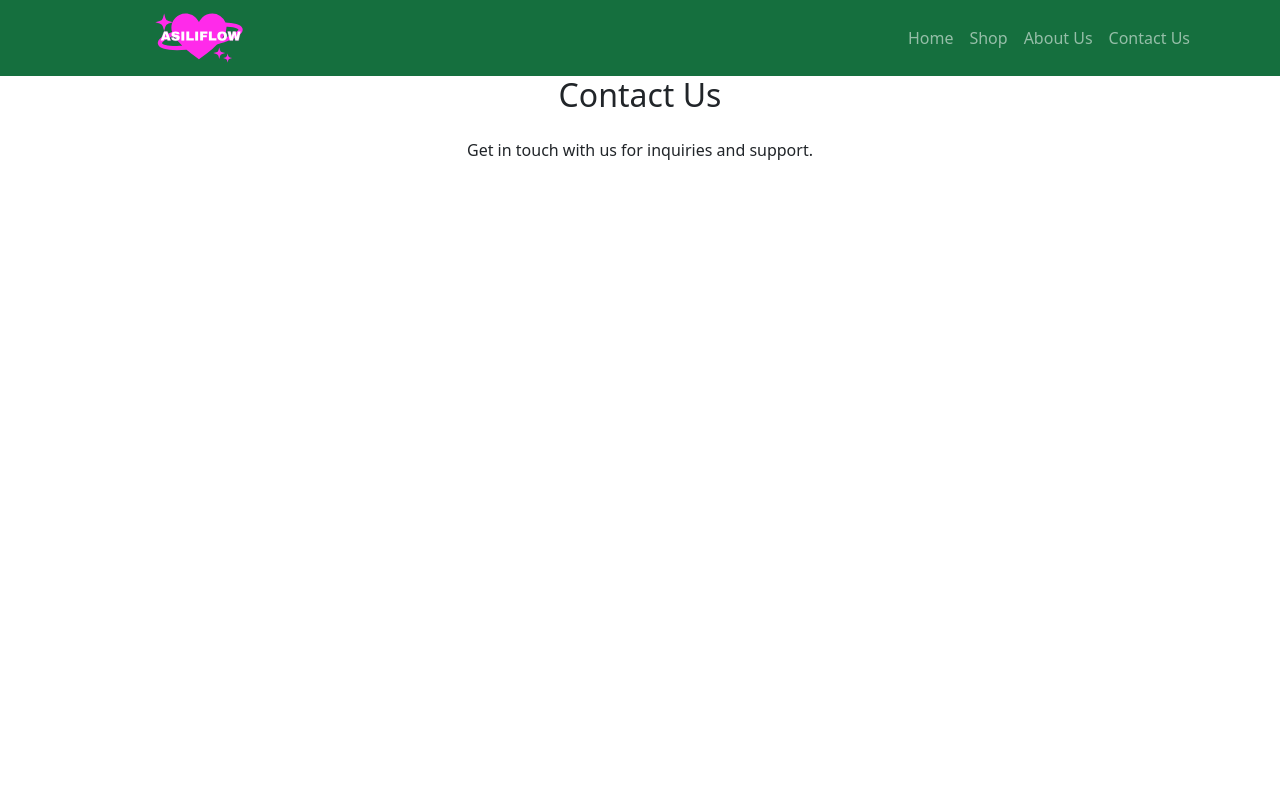
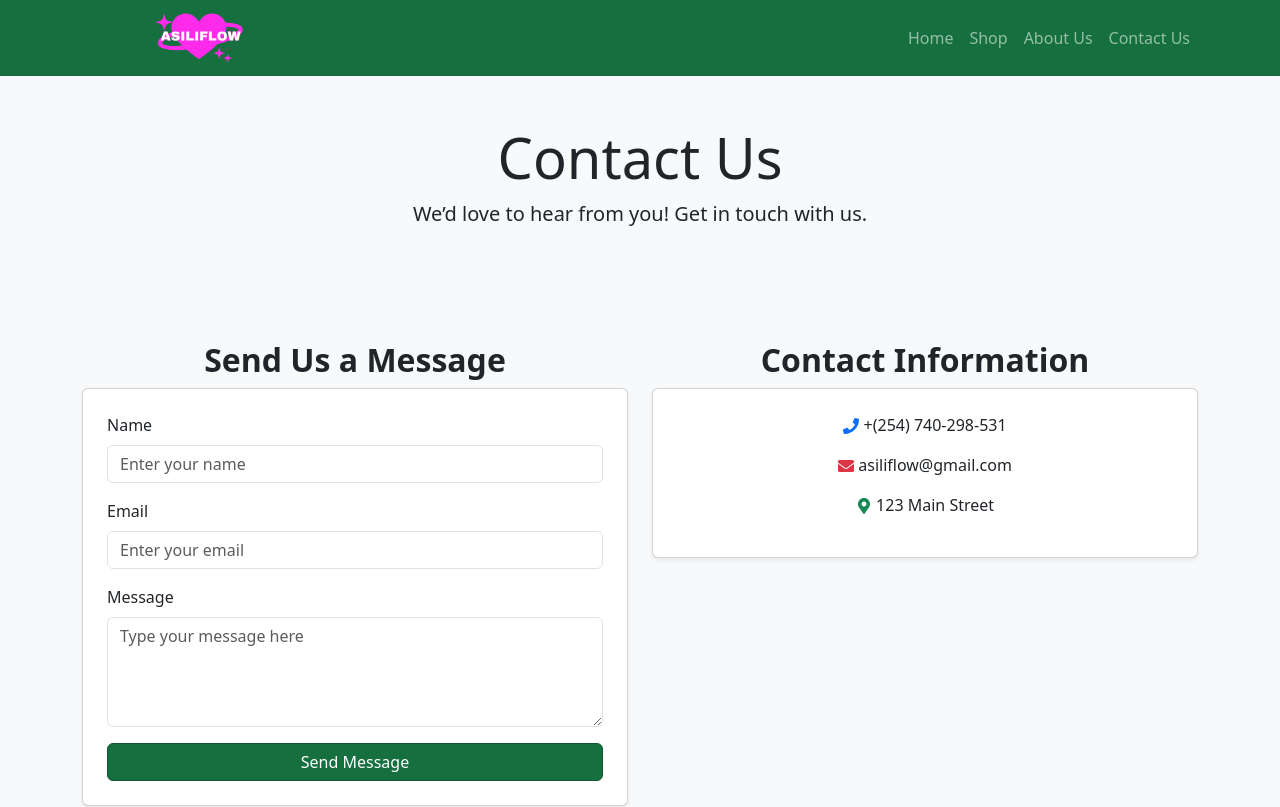
Before and after one commit to topister/AsiliFlow, a React (Vite) app: page /contact in a window 1280 px wide. Shown: the top 807 px of the page. Built offline with nearby package versions, Linux system fonts and the light colour scheme.

Commit message:
Contact us page

```diff
--- a/src/components/Contact.jsx
+++ b/src/components/Contact.jsx
@@ -1,10 +1,69 @@
-export default function Contact() {
+import { Container, Row, Col, Form, Button, Card } from "react-bootstrap";
+import { FaPhone, FaEnvelope, FaMapMarkerAlt } from "react-icons/fa";
+import Footer from "./Footer";
+const Contact = () => {
   return (
-    <div className="py-16 px-10 text-center">
-      <h2 className="text-3xl font-bold text-green-700">Contact Us</h2>
-      <p className="text-gray-600 mt-4">
-        Get in touch with us for inquiries and support.
-      </p>
-    </div>
+    <>
+      <div className="bg-light text-dark">
+        {/* Hero Section */}
+        <div className="text-dark text-center py-5">
+          <h1 className="display-4">Contact Us</h1>
+          <p className="lead">
+            We’d love to hear from you! Get in touch with us.
+          </p>
+        </div>
+
+        {/* Contact Form */}
+        <Container className="py-5">
+          <Row>
+            <Col md={6} className="mb-4">
+              <h2 className="fw-bold text-center">Send Us a Message</h2>
+              <Card className="p-4 shadow-sm">
+                <Form>
+                  <Form.Group className="mb-3" controlId="name">
+                    <Form.Label>Name</Form.Label>
+                    <Form.Control type="text" placeholder="Enter your name" />
+                  </Form.Group>
+                  <Form.Group className="mb-3" controlId="email">
+                    <Form.Label>Email</Form.Label>
+                    <Form.Control type="email" placeholder="Enter your email" />
+                  </Form.Group>
+                  <Form.Group className="mb-3" controlId="message">
+                    <Form.Label>Message</Form.Label>
+                    <Form.Control
+                      as="textarea"
+                      rows={4}
+                      placeholder="Type your message here"
+                    />
+                  </Form.Group>
+                  <Button variant="primary" type="submit" className="w-100">
+                    Send Message
+                  </Button>
+                </Form>
+              </Card>
+            </Col>
+
+            {/* Contact Details */}
+            <Col md={6} className="mb-4">
+              <h2 className="fw-bold text-center">Contact Information</h2>
+              <Card className="p-4 shadow-sm text-center">
+                <p>
+                  <FaPhone className="text-primary" /> +(254) 740-298-531
+                </p>
+                <p>
+                  <FaEnvelope className="text-danger" /> asiliflow@gmail.com
+                </p>
+                <p>
+                  <FaMapMarkerAlt className="text-success" /> 123 Main Street
+                </p>
+              </Card>
+            </Col>
+          </Row>
+        </Container>
+      </div>
+      <Footer />
+    </>
   );
-}
+};
+
+export default Contact;
--- a/src/components/Shop.jsx
+++ /dev/null
@@ -1,84 +0,0 @@
-// import Button from "./ui/Button";
-// import Card from "./ui/Card";
-
-// export default function Shop() {
-//   return (
-//     <div className="py-16 px-10">
-//       <h2 className="text-3xl font-bold text-center text-green-700">
-//         Our Products
-//       </h2>
-//       <div className="grid grid-cols-1 md:grid-cols-3 gap-6 mt-8">
-//         {[
-//           { name: "AsiliFlow Light Pack", price: "KES 150 (10 pads)" },
-//           { name: "AsiliFlow Heavy Pack", price: "KES 250 (10 pads)" },
-//           { name: "AsiliFlow Night Pack", price: "KES 400 (10 pads)" },
-//         ].map((product, index) => (
-//           <Card key={index} className="p-6 bg-white shadow-md text-center">
-//             <h3 className="text-xl font-semibold">{product.name}</h3>
-//             <p className="text-gray-600">{product.price}</p>
-//             <Button className="mt-4 bg-green-600 text-white">
-//               Add to Cart
-//             </Button>
-//           </Card>
-//         ))}
-//       </div>
-//     </div>
-//   );
-// }
-
-// import React from "react";
-import { Card, Button } from "react-bootstrap";
-import "./Shop.css";
-const Shop = () => {
-  return (
-    <div className="container mt-5">
-      <h2 className="text-center">Our Products</h2>
-      <div className="row">
-        <div className="col-md-4">
-          <Card>
-            <Card.Img variant="top" src="https://via.placeholder.com/150" />
-            <Card.Body>
-              <Card.Title>Product 1</Card.Title>
-              <Card.Text>Awesome product details.</Card.Text>
-              <Button variant="primary" className="btn btn-primary">
-                Buy Now
-              </Button>
-            </Card.Body>
-          </Card>
-        </div>
-        <div className="col-md-4">
-          <Card>
-            <Card.Img variant="top" src="https://via.placeholder.com/150" />
-            <Card.Body>
-              <Card.Title>Product 2</Card.Title>
-              <Card.Text>Another great product.</Card.Text>
-              <Button variant="primary">Buy Now</Button>
-            </Card.Body>
-          </Card>
-        </div>
-        <div className="col-md-4">
-          <Card>
-            <Card.Img variant="top" src="https://via.placeholder.com/150" />
-            <Card.Body>
-              <Card.Title>Product 3</Card.Title>
-              <Card.Text>Awesome product details.</Card.Text>
-              <Button variant="primary">Buy Now</Button>
-            </Card.Body>
-          </Card>
-        </div>
-        <div className="col-md-4">
-          <Card>
-            <Card.Img variant="top" src="https://via.placeholder.com/150" />
-            <Card.Body>
-              <Card.Title>Product 4</Card.Title>
-              <Card.Text>Another great product.</Card.Text>
-              <Button variant="primary">Buy Now</Button>
-            </Card.Body>
-          </Card>
-        </div>
-      </div>
-    </div>
-  );
-};
-
-export default Shop;
```
